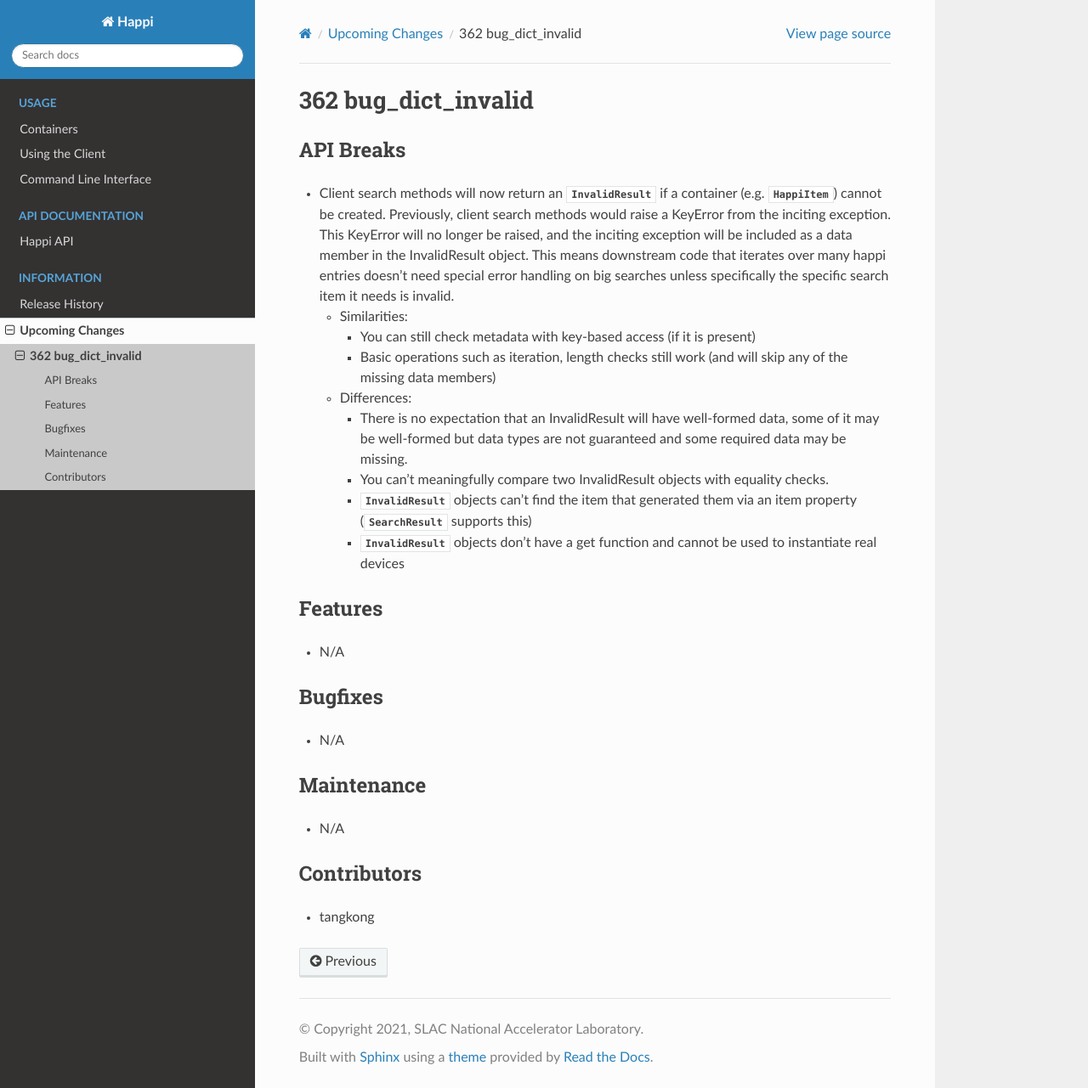
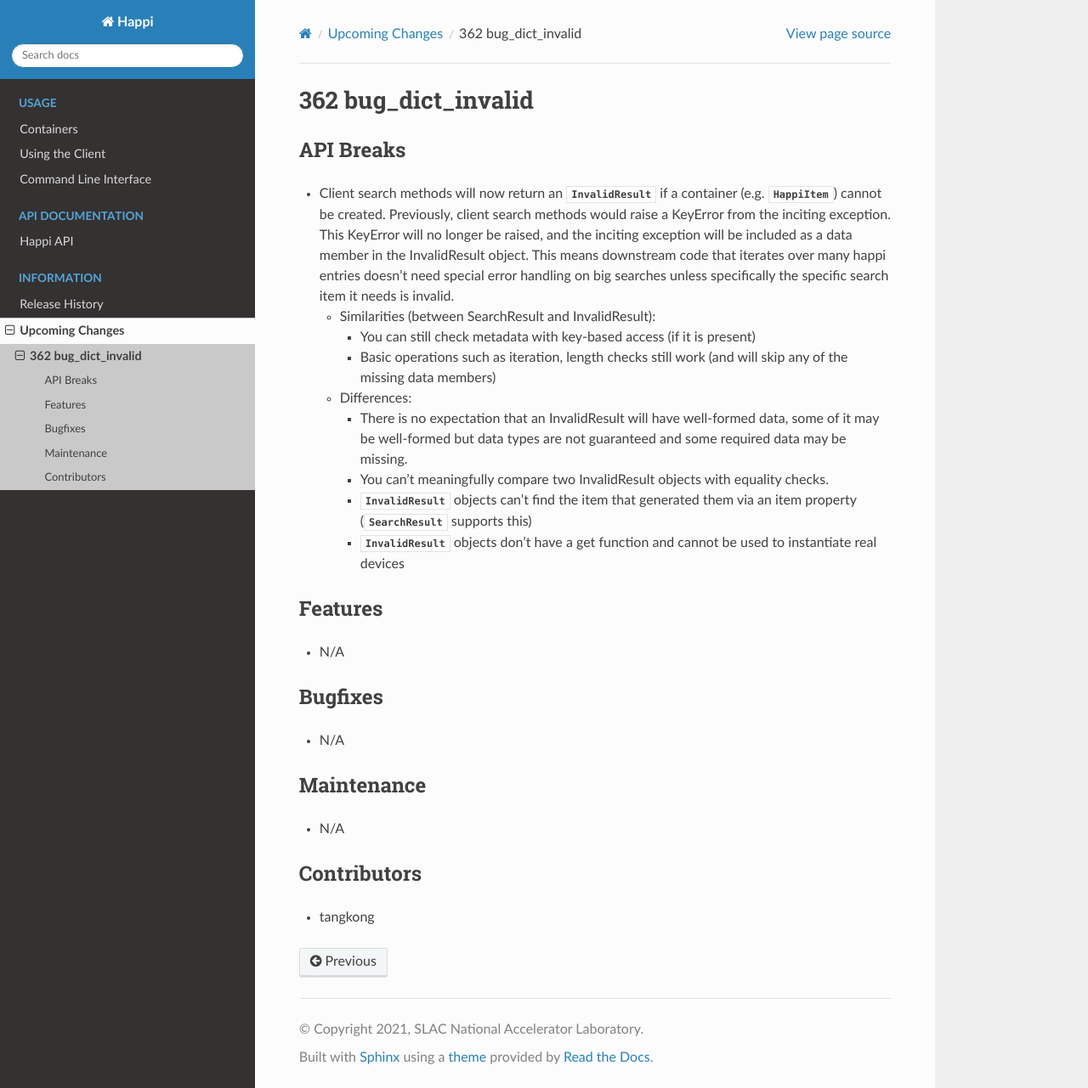
Before and after one commit to pcdshub/happi, a Sphinx documentation site: the page built from docs/source/upcoming_release_notes/362-bug_dict_invalid.rst, in a window 1280 px wide and 1281 px high. Shown: the whole window at 85% size. Built offline with Sphinx 7.4.7 and the Read the Docs theme 3.1.0, drawn with Linux system fonts in a browser that asks for light colours.

Commit message:
DOC: a bit more context in pre-release notes
Co-authored-by: Zachary Lentz <ZLLentz@users.noreply.github.com>

```diff
--- a/docs/source/upcoming_release_notes/362-bug_dict_invalid.rst
+++ b/docs/source/upcoming_release_notes/362-bug_dict_invalid.rst
@@ -11,7 +11,7 @@ API Breaks
   entries doesn't need special error handling on big searches unless specifically
   the specific search item it needs is invalid.
 
-  - Similarities:
+  - Similarities (between SearchResult and InvalidResult):
 
     - You can still check metadata with key-based access (if it is present)
     - Basic operations such as iteration, length checks still work (and will skip any of the missing data members)
```
